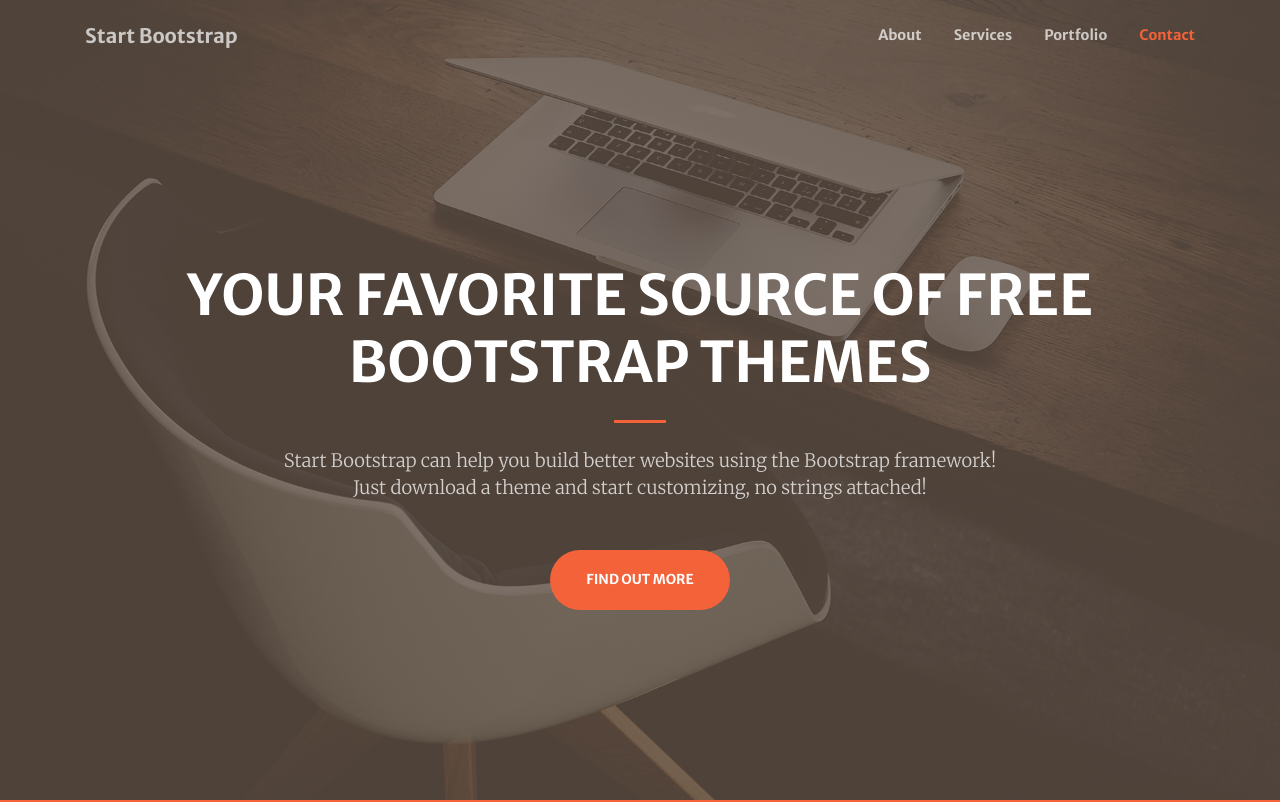
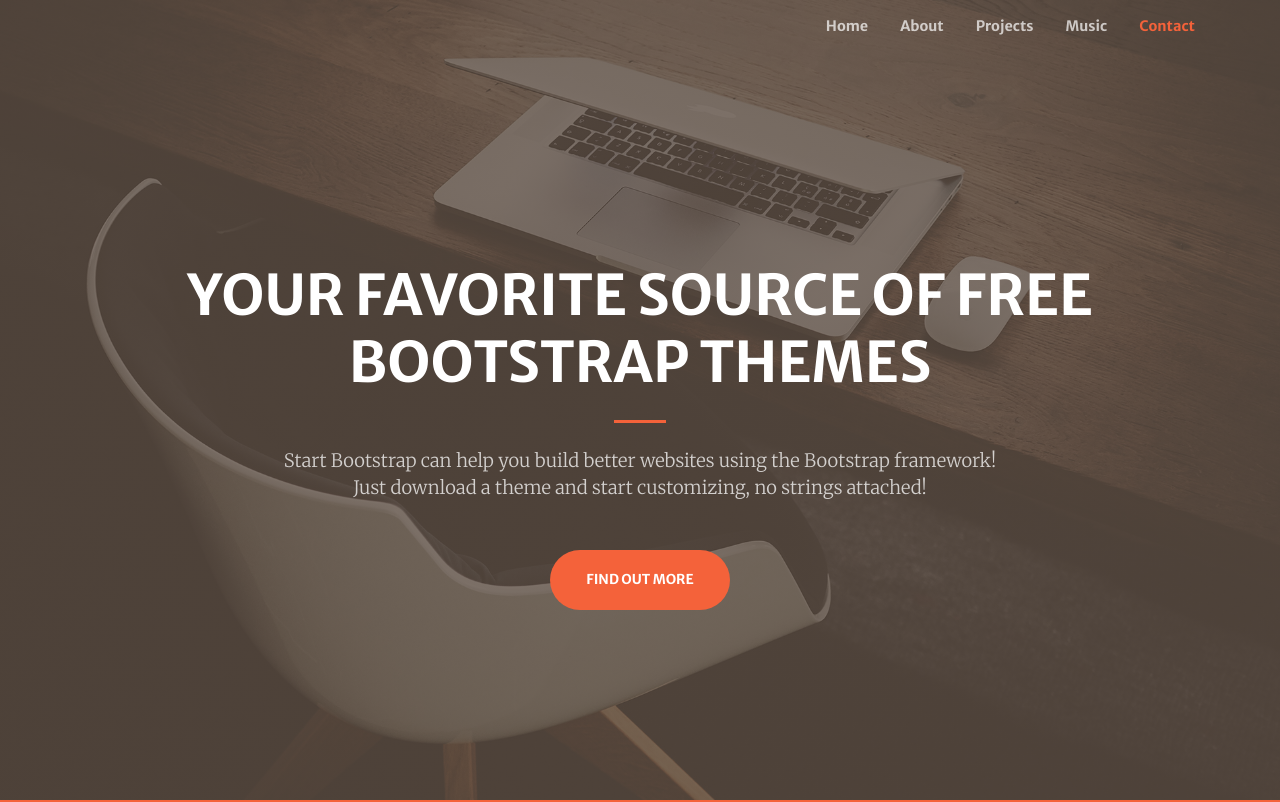
Before and after one commit to FrankHartmanDSP/Personal-Website-V2, a website with bundled scripts: page index.html in a window 1280 px wide. Shown: the top 802 px of the page. Built offline with nearby package versions, Linux system fonts and the light colour scheme.

Commit message:
Navbar / Title updates

```diff
--- a/index.html
+++ b/index.html
@@ -8,7 +8,7 @@
   <meta name="description" content="">
   <meta name="author" content="">
 
-  <title>Creative - Start Bootstrap Theme</title>
+  <title>Franklin Hartman</title>
 
   <!-- Font Awesome Icons -->
   <link href="vendor/fontawesome-free/css/all.min.css" rel="stylesheet" type="text/css">
@@ -25,25 +25,24 @@
 
 </head>
 
-<body id="page-top">
+<body id="home">
 
   <!-- Navigation -->
   <nav class="navbar navbar-expand-lg navbar-light fixed-top py-3" id="mainNav">
     <div class="container">
-      <a class="navbar-brand js-scroll-trigger" href="#page-top">Start Bootstrap</a>
-      <button class="navbar-toggler navbar-toggler-right" type="button" data-toggle="collapse" data-target="#navbarResponsive" aria-controls="navbarResponsive" aria-expanded="false" aria-label="Toggle navigation">
-        <span class="navbar-toggler-icon"></span>
-      </button>
       <div class="collapse navbar-collapse" id="navbarResponsive">
         <ul class="navbar-nav ml-auto my-2 my-lg-0">
+          <li class="nav-item">
+            <a class="nav-link js-scroll-trigger" href="#home">Home</a>
+          </li>
           <li class="nav-item">
             <a class="nav-link js-scroll-trigger" href="#about">About</a>
           </li>
           <li class="nav-item">
-            <a class="nav-link js-scroll-trigger" href="#services">Services</a>
+            <a class="nav-link js-scroll-trigger" href="#projects">Projects</a>
           </li>
           <li class="nav-item">
-            <a class="nav-link js-scroll-trigger" href="#portfolio">Portfolio</a>
+            <a class="nav-link js-scroll-trigger" href="#music">Music</a>
           </li>
           <li class="nav-item">
             <a class="nav-link js-scroll-trigger" href="#contact">Contact</a>
@@ -84,7 +83,7 @@
   </section>
 
   <!-- Services Section -->
-  <section class="page-section" id="services">
+  <section class="page-section" id="projects">
     <div class="container">
       <h2 class="text-center mt-0">At Your Service</h2>
       <hr class="divider my-4">
@@ -122,7 +121,7 @@
   </section>
 
   <!-- Portfolio Section -->
-  <section id="portfolio">
+  <section id="music">
     <div class="container-fluid p-0">
       <div class="row no-gutters">
         <div class="col-lg-4 col-sm-6">
```
